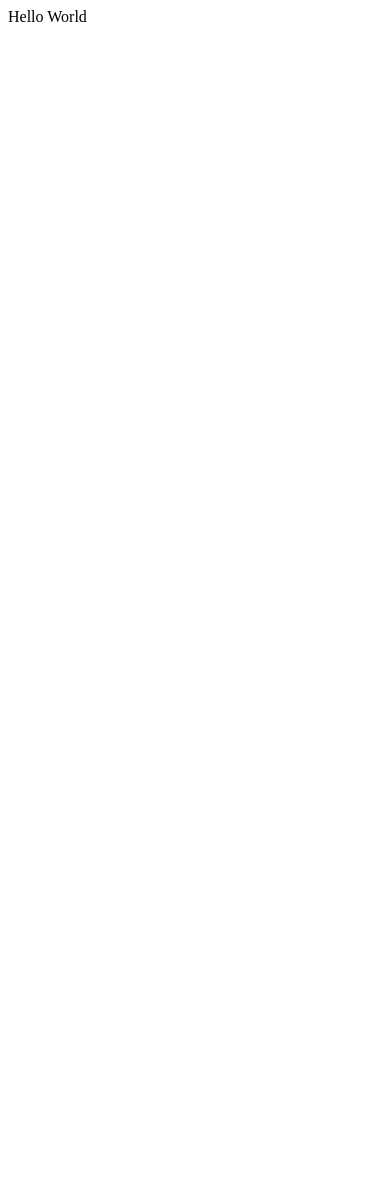
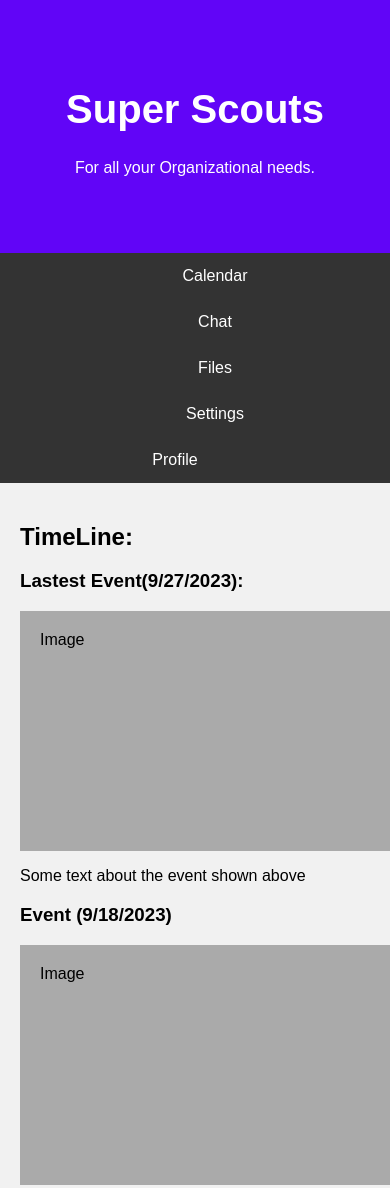
Before and after one commit to sljur/Super_Scouts, a plain HTML site: page website/index.html in a window 390 px wide. Shown: the top 1188 px of the page. Before the commit the page ends 844 px from the top, so only its background shows below. Drawn offline with Linux system fonts and the light colour scheme.

Commit message:
Update index.html
Added my code from the basic website setup; can be edited later

```diff
--- a/website/index.html
+++ b/website/index.html
@@ -1 +1,159 @@
-<p>Hello World</p>
+<html lang="en">
+<head>
+<title>Page Title</title>
+<meta charset="UTF-8">
+<meta name="viewport" content="width=device-width, initial-scale=1">
+<style>
+body
+{
+  font-family: Arial, Helvetica, sans-serif;
+  margin: 0;
+}
+
+/* Style the header */
+.header
+{
+  padding: 60px;
+  text-align: center;
+  background: #6105F7;
+  color: white;
+}
+
+/* Increase the font size of the h1 element */
+.header h1
+{
+  font-size: 40px;
+}
+/* Style the top navigation bar */
+.navbar {
+  overflow: hidden;
+  background-color: #333;
+}
+
+/* Style the navigation bar links */
+.navbar a {
+  float: left;
+  display: block;
+  color: white;
+  text-align: center;
+  padding: 14px 20px;
+  text-decoration: none;
+}
+
+/* Right-aligned link */
+.navbar a.right {
+  float: right;
+}
+
+/* Change color on hover */
+.navbar a:hover {
+  background-color: #ddd;
+  color: black;
+}
+
+/* Column container */
+.row {
+  display: flex;
+  flex-wrap: wrap;
+}
+
+/* Create two unequal columns that sits next to each other */
+/* Sidebar/left column */
+.side {
+  flex: 30%;
+  background-color: #f1f1f1;
+  padding: 20px;
+}
+
+/* Main column */
+.main {
+  flex: 70%;
+  background-color: white;
+  padding: 20px;
+}
+
+/* Fake image, just for this example */
+.fakeimg {
+  background-color: #aaa;
+  width: 100%;
+  padding: 20px;
+}
+
+/* Footer */
+.footer {
+  padding: 10px;
+  text-align: center;
+  background: #ddd;
+}
+
+/* Responsive layout - when the screen is less than 700px wide, make the two columns stack on top of each other instead of next to each other */
+@media screen and (max-width: 700px) {
+  .row {
+    flex-direction: column;
+  }
+}
+
+/* Responsive layout - when the screen is less than 400px wide, make the navigation links stack on top of each other instead of next to each other */
+@media screen and (max-width: 400px) {
+  .navbar a {
+    float: none;
+    width:100%;
+  }
+}
+
+</style>
+</head>
+<body>
+
+<div class="header">
+  <h1>Super Scouts</h1>
+  <p>For all your Organizational needs.</p>
+</div>
+
+<div class="navbar">
+  <a href="#">Calendar</a>
+  <a href="#">Chat</a>
+  <a href="#">Files</a>
+  <a href="#">Settings</a>
+  <a href="#" class="right">Profile</a>
+</div>
+
+<div class="row">
+  <div class="side">
+    <h2>TimeLine:</h2>
+    <h3>Lastest Event(9/27/2023): </h3>
+    <div class="fakeimg" style="height:200px;">Image</div>
+    <p>Some text about the event shown above</p>
+    <h3>Event (9/18/2023)</h3>
+    <div class="fakeimg" style="height:200px;">Image</div><br>
+    <div class="fakeimg" style="height:200px;">Image</div><br>
+    <div class="fakeimg" style="height:200px;">Image</div>
+    <p>Some text about the event shown above</p>
+  </div>
+  <div class="main">
+    <h2>TITLE HEADING</h2>
+    <h5>Title description, Dec 7, 2017</h5>
+    <div class="fakeimg" style="height:200px;">Image</div>
+    <p>Some text..</p>
+    <p>Sunt in culpa qui officia deserunt mollit anim id est
+    laborum consectetur adipiscing elit, sed do eiusmod tempor incididunt
+    ut labore et dolore magna aliqua. Ut enim ad minim veniam, quis nostrud
+    exercitation ullamco.</p>
+    <br>
+    <h2>TITLE HEADING</h2>
+    <h5>Title description, Sep 2, 2017</h5>
+    <div class="fakeimg" style="height:200px;">Image</div>
+    <p>Some text..</p>
+    <p>Sunt in culpa qui officia deserunt mollit anim id est laborum
+    consectetur adipiscing elit, sed do eiusmod tempor incididunt ut labore
+    et dolore magna aliqua. Ut enim ad minim veniam, quis nostrud exercitation
+    ullamco.</p>
+  </div>
+</div>
+
+<div class="footer">
+  <h2>Footer</h2>
+</div>
+
+</body>
+</html>
```
